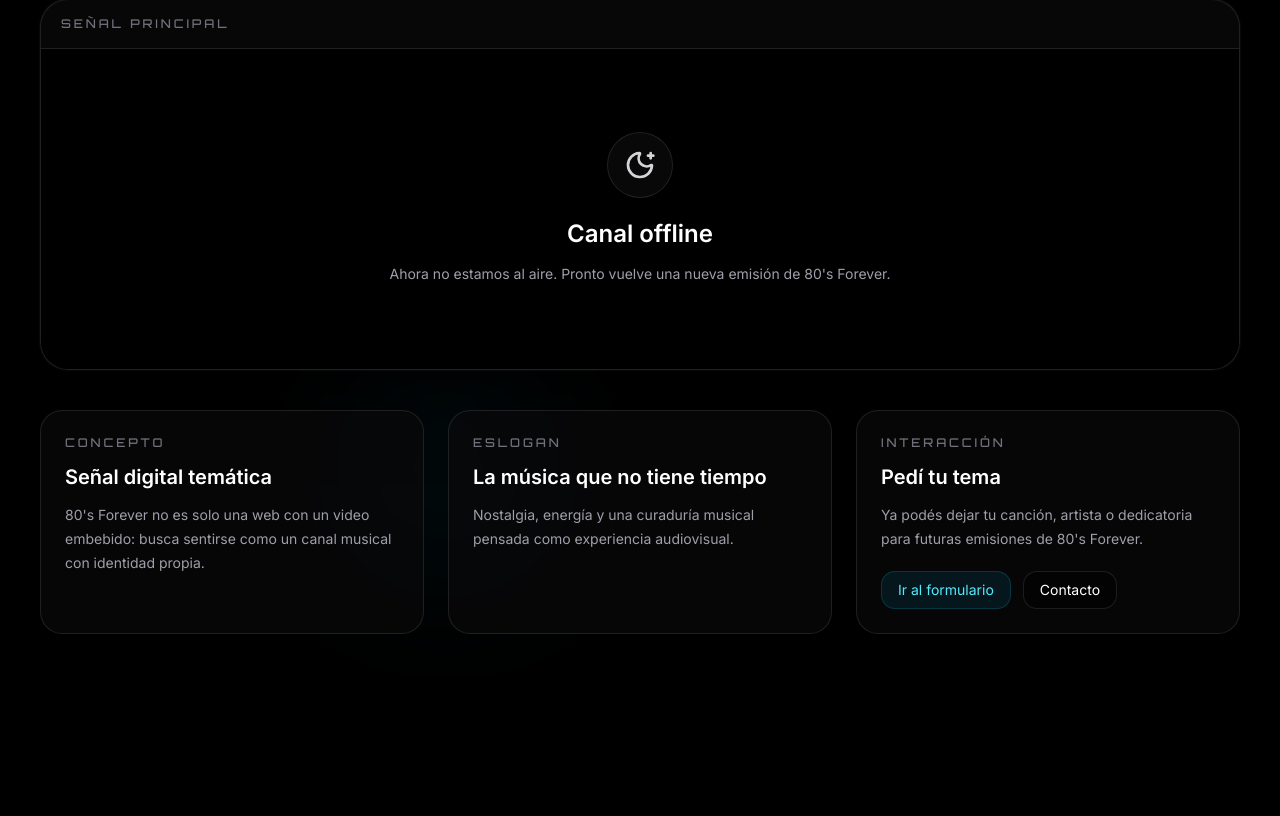
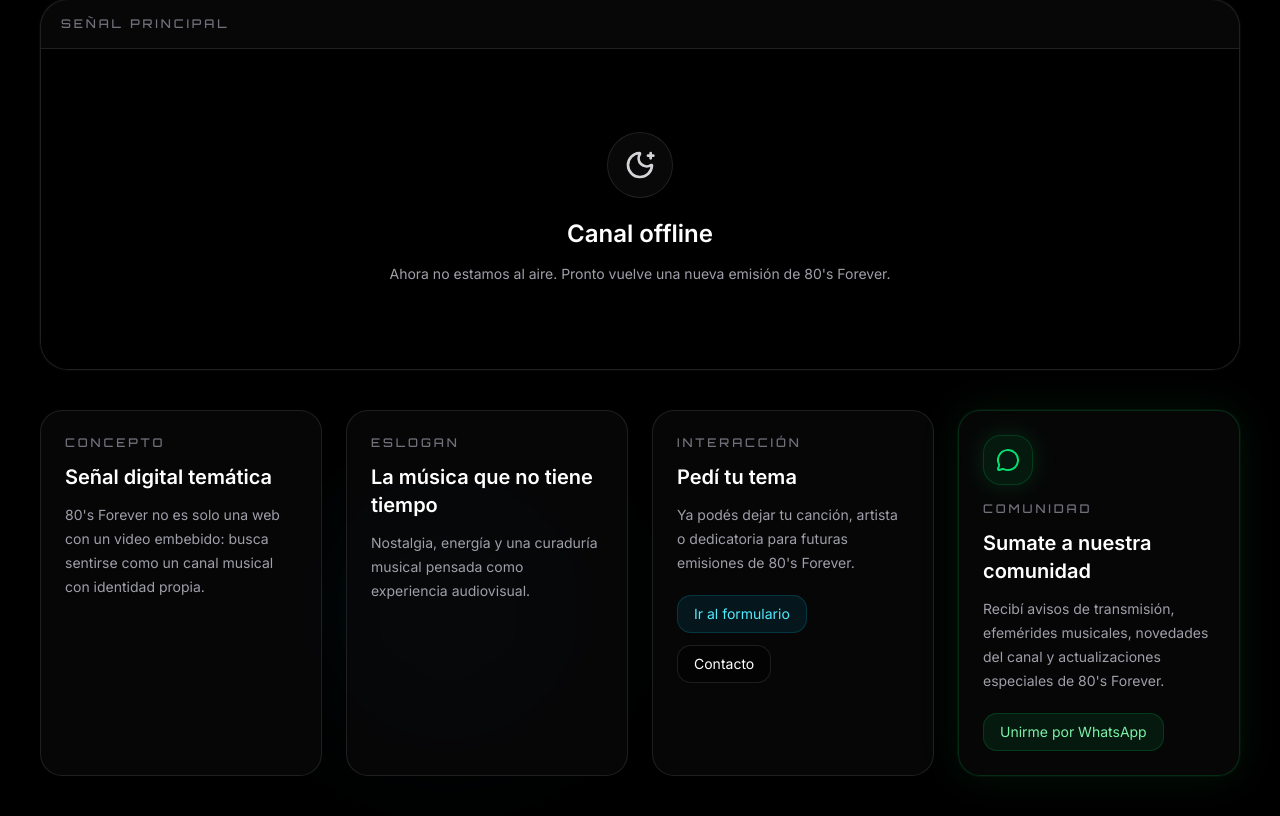
Before and after one commit to GFGaldeano/80-forever, a Next.js app: page / in a window 1280 px wide. Shown: the part 589-1405 px from the top of the page. Before the commit the page ends 1263 px from the top, so only its background shows below. Built offline with nearby package versions, Linux system fonts and the light colour scheme; no server answers; the database is empty.

Commit message:
feat: add whatsapp community cta

```diff
--- a/src/app/page.tsx
+++ b/src/app/page.tsx
@@ -1,5 +1,6 @@
 import Image from "next/image";
 import Link from "next/link";
+import { MessageCircle } from "lucide-react";
 
 import { PublicSponsorCarousel } from "@/components/sponsors/public-sponsor-carousel";
 import { PublicStreamPlayer } from "@/components/streaming/public-stream-player";
@@ -91,7 +92,7 @@ export default async function HomePage() {
           </div>
         ) : null}
 
-        <section className="mt-10 grid gap-6 md:grid-cols-3">
+        <section className="mt-10 grid gap-6 md:grid-cols-2 xl:grid-cols-4">
           <div className="rounded-3xl border border-white/10 bg-zinc-950/70 p-6">
             <p className="text-xs uppercase tracking-[0.24em] text-zinc-500 [font-family:var(--font-orbitron)]">
               Concepto
@@ -146,6 +147,34 @@ export default async function HomePage() {
               </Link>
             </div>
           </div>
+
+          <div className="rounded-3xl border border-green-500/20 bg-zinc-950/70 p-6 shadow-[0_0_0_1px_rgba(34,197,94,0.06),0_0_40px_rgba(34,197,94,0.10)]">
+            <div className="inline-flex rounded-2xl border border-green-500/20 bg-green-500/10 p-3 text-green-400 shadow-[0_0_24px_rgba(34,197,94,0.18)]">
+              <MessageCircle className="h-6 w-6" />
+            </div>
+
+            <p className="mt-4 text-xs uppercase tracking-[0.24em] text-zinc-500 [font-family:var(--font-orbitron)]">
+              Comunidad
+            </p>
+
+            <h2 className="mt-3 text-xl font-semibold text-white">
+              Sumate a nuestra comunidad
+            </h2>
+
+            <p className="mt-3 text-sm leading-6 text-zinc-400">
+              Recibí avisos de transmisión, efemérides musicales, novedades del
+              canal y actualizaciones especiales de 80&apos;s Forever.
+            </p>
+
+            <a
+              href={siteConfig.whatsappCommunityUrl}
+              target="_blank"
+              rel="noreferrer"
+              className="mt-5 inline-flex rounded-xl border border-green-500/20 bg-green-500/10 px-4 py-2 text-sm text-green-300 transition hover:bg-green-500/15"
+            >
+              Unirme por WhatsApp
+            </a>
+          </div>
         </section>
       </div>
     </main>
--- a/src/lib/config/site.ts
+++ b/src/lib/config/site.ts
@@ -5,4 +5,5 @@ export const siteConfig = {
     "https://res.cloudinary.com/dfoxsvhei/image/upload/v1776866578/80s-Forever-logo-1-1_atzijd.png",
   logoBannerUrl:
     "https://res.cloudinary.com/dfoxsvhei/image/upload/v1776899424/80s-Forever-logo-21-9-aspect-ratio_trgrqq.png",
+  whatsappCommunityUrl: "https://chat.whatsapp.com/Ko8jFPQ539dLHoNFaofEVt",
 } as const;
```
